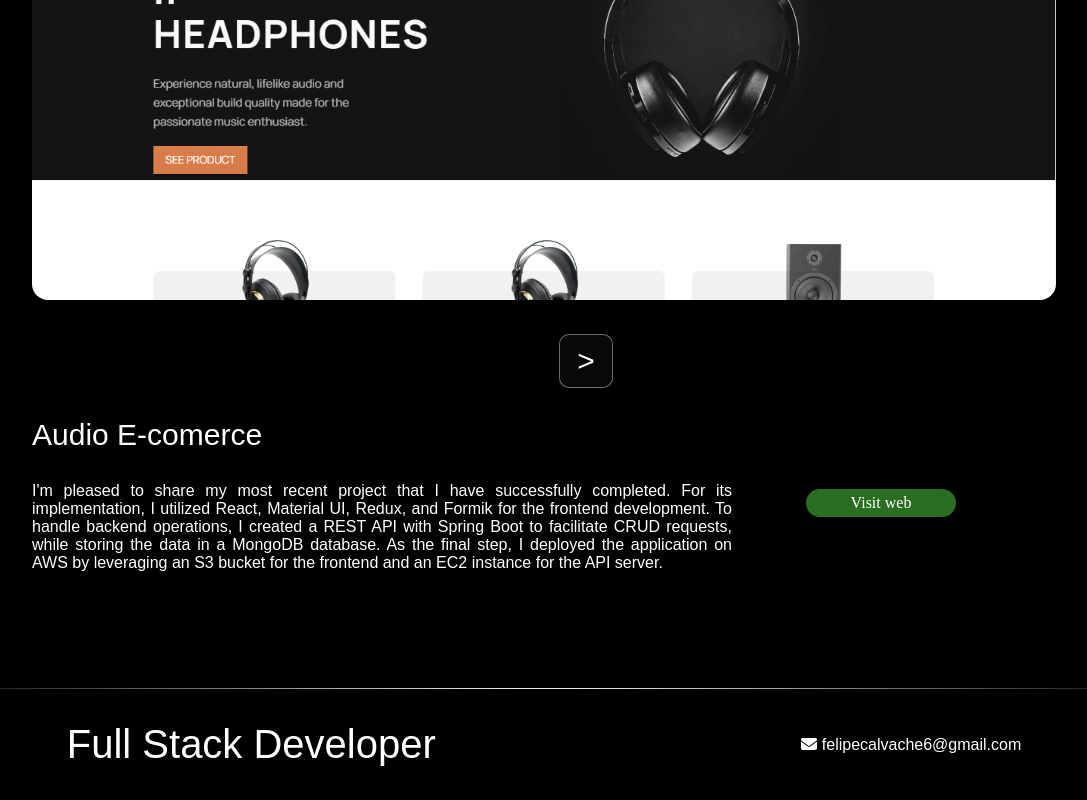
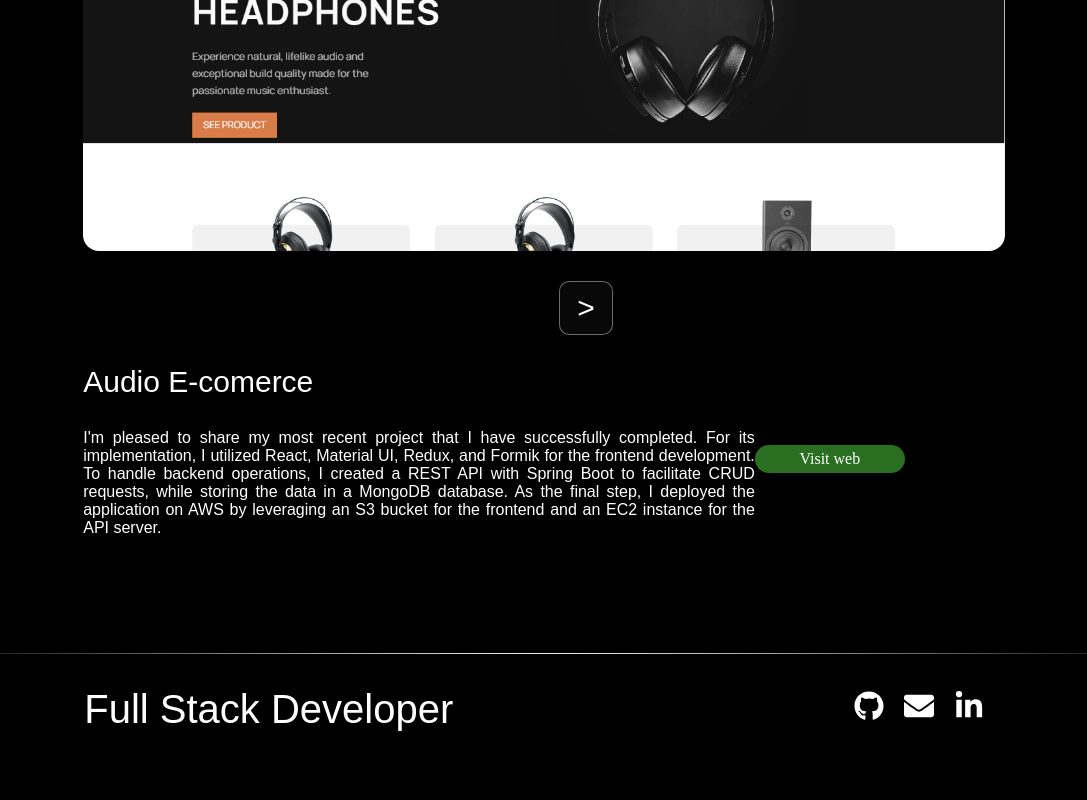
Before and after one commit to Pitis6/portfolio, a React (Vite) app in the folder portfolio/: page /proyects in a window 1280 px wide. Shown: the part 287-1087 px from the top of the page, without its empty margins (96-1183 px from the left). After the commit the page ends 1053 px from the top, so only its background shows below. Built offline with nearby package versions, Linux system fonts and the light colour scheme; a web font is replaced by a local one.

Commit message:
Adding react icons

```diff
--- a/portfolio/package.json
+++ b/portfolio/package.json
@@ -10,12 +10,11 @@
     "preview": "vite preview"
   },
   "dependencies": {
-    "@fortawesome/free-solid-svg-icons": "^6.4.0",
-    "@fortawesome/react-fontawesome": "^0.2.0",
     "@splinetool/react-spline": "^2.2.6",
     "@splinetool/runtime": "^0.9.340",
     "react": "^18.2.0",
     "react-dom": "^18.2.0",
+    "react-icons": "^4.9.0",
     "react-router-dom": "^6.11.2",
     "react-slick": "^0.29.0",
     "slick-carousel": "^1.8.1",
--- a/portfolio/src/components/common/proyectsDetail/ProyectsDetail.jsx
+++ b/portfolio/src/components/common/proyectsDetail/ProyectsDetail.jsx
@@ -5,7 +5,7 @@ import { MyContext } from "../../../context/Context";
 
 export const ProyectsDetail = ({ proyects }) => {
   //consumir el indice del context e inicializar el estado.
-  const  value = useContext(MyContext);
+  const value = useContext(MyContext);
   const [proyectIndex, setProyectIndex] = useState(value.proyectIndex);
 
   const handleClickArrow = (value) => {
@@ -15,7 +15,7 @@ export const ProyectsDetail = ({ proyects }) => {
   const handleClickButton = () => {
     event.preventDefault();
     window.open(proyects[proyectIndex].url, "_blank");
-  }
+  };
 
   return (
     <Wrapper>
@@ -40,10 +40,10 @@ export const ProyectsDetail = ({ proyects }) => {
       </ArrowDiv>
       <Description>
         <Information>
-          <Title3 style={{ marginTop: "0px" }}>{proyects[proyectIndex].title}</Title3>
-          <P>
-            {proyects[proyectIndex].description}
-          </P>
+          <Title3 style={{ marginTop: "0px" }}>
+            {proyects[proyectIndex].title}
+          </Title3>
+          <P>{proyects[proyectIndex].description}</P>
         </Information>
         <ButtonContainer>
           <Button onClick={handleClickButton}>Visit web</Button>
@@ -54,19 +54,24 @@ export const ProyectsDetail = ({ proyects }) => {
 };
 
 const Wrapper = styled.div`
+  display: flex;
+  flex-direction: column;
+  align-items: center;
+  /* border: solid; */
   height: 100%;
   z-index: -1;
 `;
 const Image = styled.img`
-  width: 100%;
-  height: 100%;
+  width: 90%;
+  /* height: 100%; */
   border-radius: 16px;
 `;
 
 const ArrowDiv = styled.div`
+  /* border: solid; */
   display: flex;
   gap: 30px;
-  justify-content:center;
+  justify-content: center;
   margin: 30px 0px;
 `;
 const Arrow = styled.div`
@@ -90,6 +95,7 @@ const Arrow = styled.div`
 `;
 
 const Description = styled.section`
+  width: 90%;
   display: flex;
   /* border: solid 1px green; */
   justify-content: space-between;
@@ -99,8 +105,8 @@ const Information = styled.div`
   /* border: solid 1px purple; */
 `;
 const ButtonContainer = styled.div`
-display: flex;
-margin-right: 100px;
+  display: flex;
+  margin-right: 100px;
   /* border: solid 1px; */
   align-items: center;
 `;
--- a/portfolio/src/components/footer/Footer.jsx
+++ b/portfolio/src/components/footer/Footer.jsx
@@ -1,19 +1,47 @@
-import styled from "styled-components"
-import { Title2 } from "../common/CommonStyles"
-import { FontAwesomeIcon } from "@fortawesome/react-fontawesome"
-import { faEnvelope } from '@fortawesome/free-solid-svg-icons'
-
-
+import styled from "styled-components";
+import { Title2 } from "../common/CommonStyles";
+import { FaEnvelope, FaGithub, FaLinkedinIn } from "react-icons/fa";
 export const Footer = () => {
   return (
     <Wrapper>
       <Title2>Full Stack Developer</Title2>
       <Ul>
-                <Li><FontAwesomeIcon icon={faEnvelope} /> felipecalvache6@gmail.com</Li>
+        <Li>
+          <A
+            href="https://github.com/Pitis6"
+            target="_blank"
+            rel="noopener noreferrer"
+          >
+            <FaGithub />
+          </A>
+        </Li>
+        <Li>
+          <A href="mailto:felipecalvache6@gmail.com">
+            <FaEnvelope />
+          </A>
+        </Li>
+        <Li>
+          <A
+            href="https://www.linkedin.com/in/felipe-calvache"
+            target="_blank"
+            rel="noopener noreferrer"
+          >
+            <FaLinkedinIn />
+          </A>
+        </Li>
+        <Li>
+          <A
+            href="https://www.linkedin.com/in/felipe-calvache"
+            target="_blank"
+            rel="noopener noreferrer"
+          >
+            {/* <TbWorldWww /> */}
+          </A>
+        </Li>
       </Ul>
     </Wrapper>
-    )
-}
+  );
+};
 
 const Wrapper = styled.footer`
   display: flex;
@@ -21,13 +49,19 @@ justify-content: space-around;
   align-items: center;
   border-top: solid 1px white;
   background-color: black;
-color:white;
+  color: white;
   border-image-slice: 1;
-border-image-source: radial-gradient(circle at center, white, black );
-`
+  border-image-source: radial-gradient(circle at center, white, black);
+`;
 const Ul = styled.ul`
+  display: flex;
+  gap: 20px;
   list-style: none;
-`
+`;
 const Li = styled.li`
+  font-size: 30px;
+`;
 
-`
+const A = styled.a`
+  color: white;
+`;
--- a/portfolio/src/pages/Skills.jsx
+++ b/portfolio/src/pages/Skills.jsx
@@ -42,7 +42,7 @@ export const Skills = () => {
     <Wrapper>
       {Object.entries(skills).map(([key, value]) => (
         <SkillCard key={key}>
-          <Title2 style={{ textAlign: "center", margin:'15px 0px' }}>
+          <Title2 style={{ textAlign: "center", margin: "15px 0px" }}>
             {capitalizeFirstLetter(key)}
           </Title2>
           <UlDiv>
@@ -75,10 +75,17 @@ const SkillCard = styled.article`
   /* border: solid red; */
   padding: 0px 50px;
   width: 50%;
-  box-shadow: 0 4px 4px 5px rgba(255, 255, 255, 0.5);
+  /* box-shadow: 0 4px 4px 5px rgba(255, 255, 255, 0.5); */
   position: relative;
   overflow: hidden;
   border-radius: 10px;
+  box-shadow: rgba(255, 255, 255, 0.17) 0px -23px 25px 0px inset,
+    rgba(255, 255, 255, 0.15) 0px -36px 30px 0px inset,
+    rgba(255, 255, 255, 0.1) 0px -79px 40px 0px inset,
+    rgba(255, 255, 255, 0.06) 0px 2px 1px, rgba(255, 255, 255, 0.09) 0px 4px 2px,
+    rgba(255, 255, 255, 0.09) 0px 8px 4px,
+    rgba(255, 255, 255, 0.09) 0px 16px 8px,
+    rgba(255, 255, 255, 0.09) 0px 32px 16px;
 
   /* &::before {
     content: "";
```
Also changed, not shown: 1 other file (tests, documents, lock files or other folders). Lines whose indentation alone changed are shown as unchanged.
